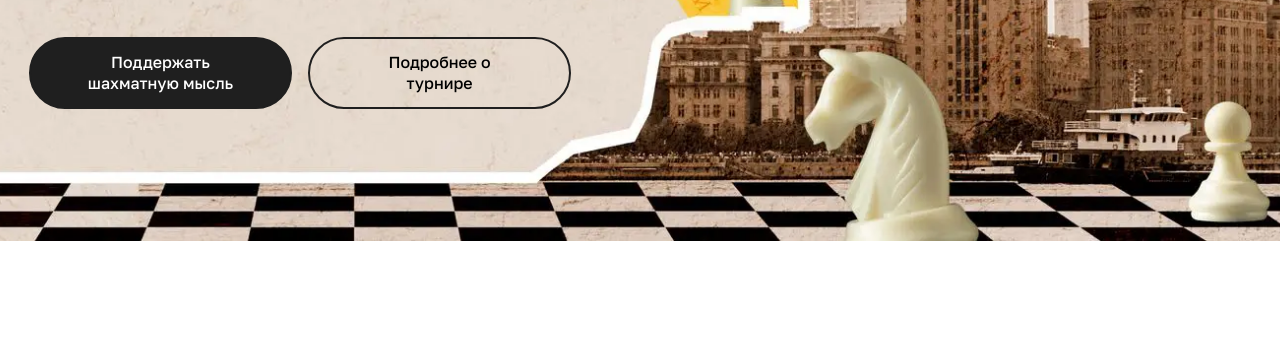
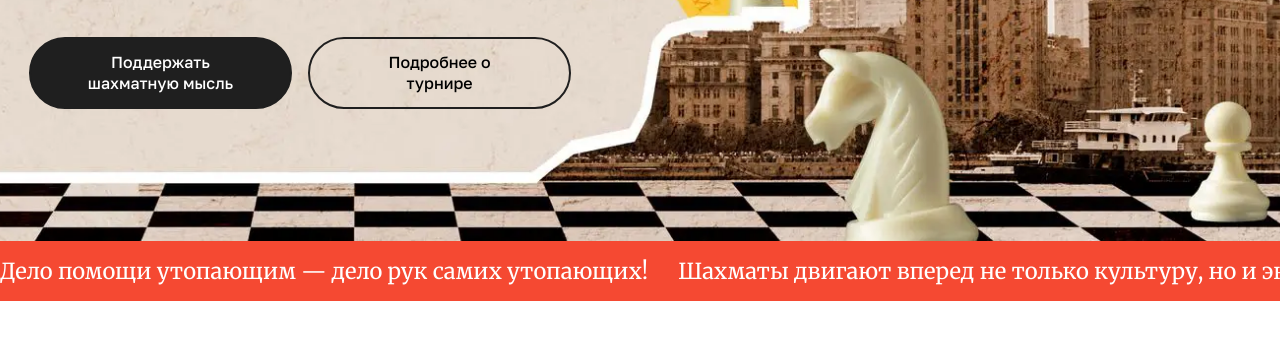
Before and after one commit to protsyukanton/yandex, a website: page src/html/index.html in a window 1280 px wide. Shown: the part 448-788 px from the top of the page. Drawn offline with nearby package versions, Linux system fonts and the light colour scheme.

Commit message:
feat: add running line without animation

```diff
--- a/src/html/index.html
+++ b/src/html/index.html
@@ -53,6 +53,12 @@
 		</section>
 		<!-- /.hero -->
 
+		<div class="running-line">
+			<div class="running-line__item">Дело помощи утопающим — дело рук самих утопающих!</div>
+			<div class="running-line__item">Шахматы двигают вперед не только культуру, но и экономику!</div>
+			<div class="running-line__item">Лед тронулся, господа присяжные заседатели!</div>
+		</div>
+
 	</main>
 
 	<script src="https://cdn.jsdelivr.net/npm/swiper@11/swiper-bundle.min.js"></script>
--- a/src/sass/main.scss
+++ b/src/sass/main.scss
@@ -257,3 +257,21 @@ body {
         }
     }
 }
+
+
+/* ---------- Running line styles ---------- */
+
+.running-line {
+    display: flex;
+    gap: 30px;
+    padding: 18px 0;
+    background-color: $color-text-accent;
+
+    &__item {
+        font-family: $ff-merriweather;
+        font-size: 2.2rem;
+        color: #fff;
+        line-height: 110%;
+        flex-shrink: 0;
+    }
+}
```
Also changed, not shown: public/index.html (+1 -1 lines), public/index.min.html (+1 -1 lines), public/css/main.css, public/css/main.min.css.
